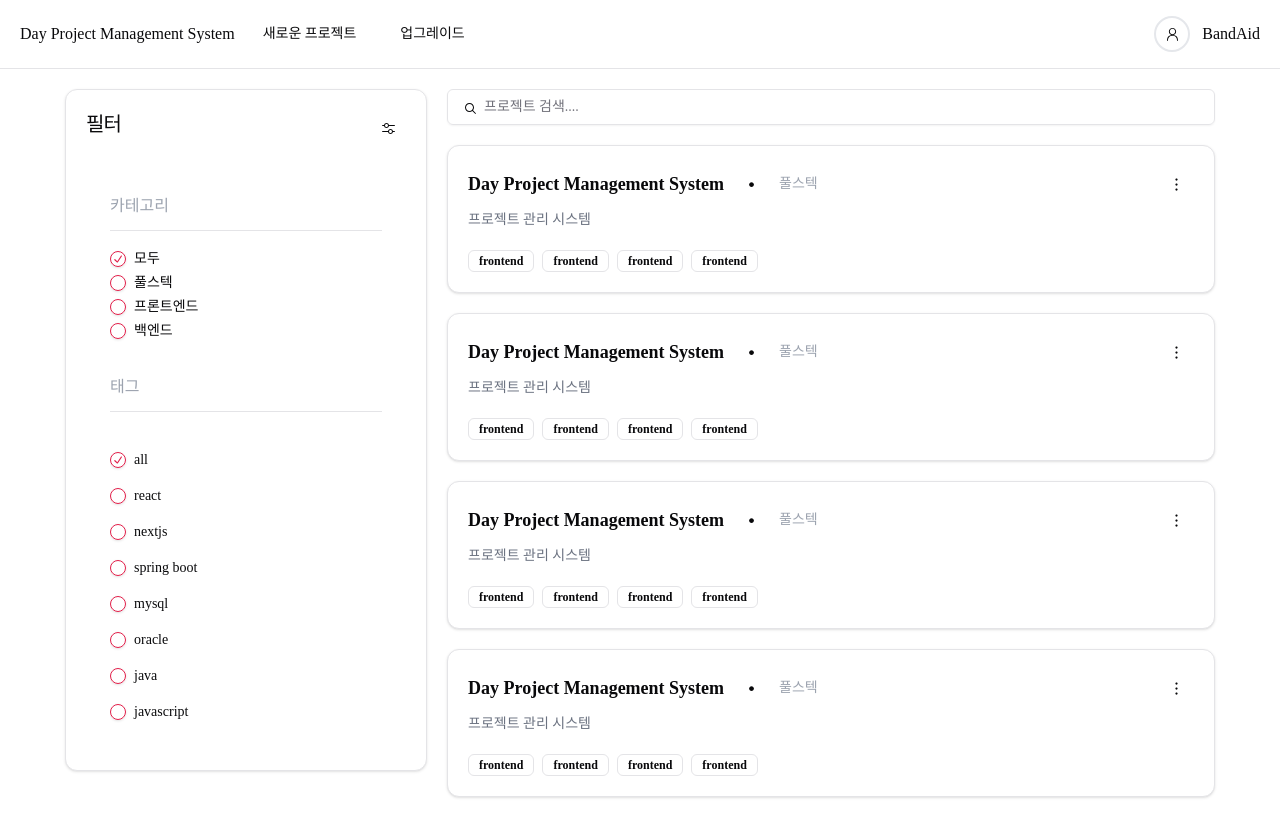
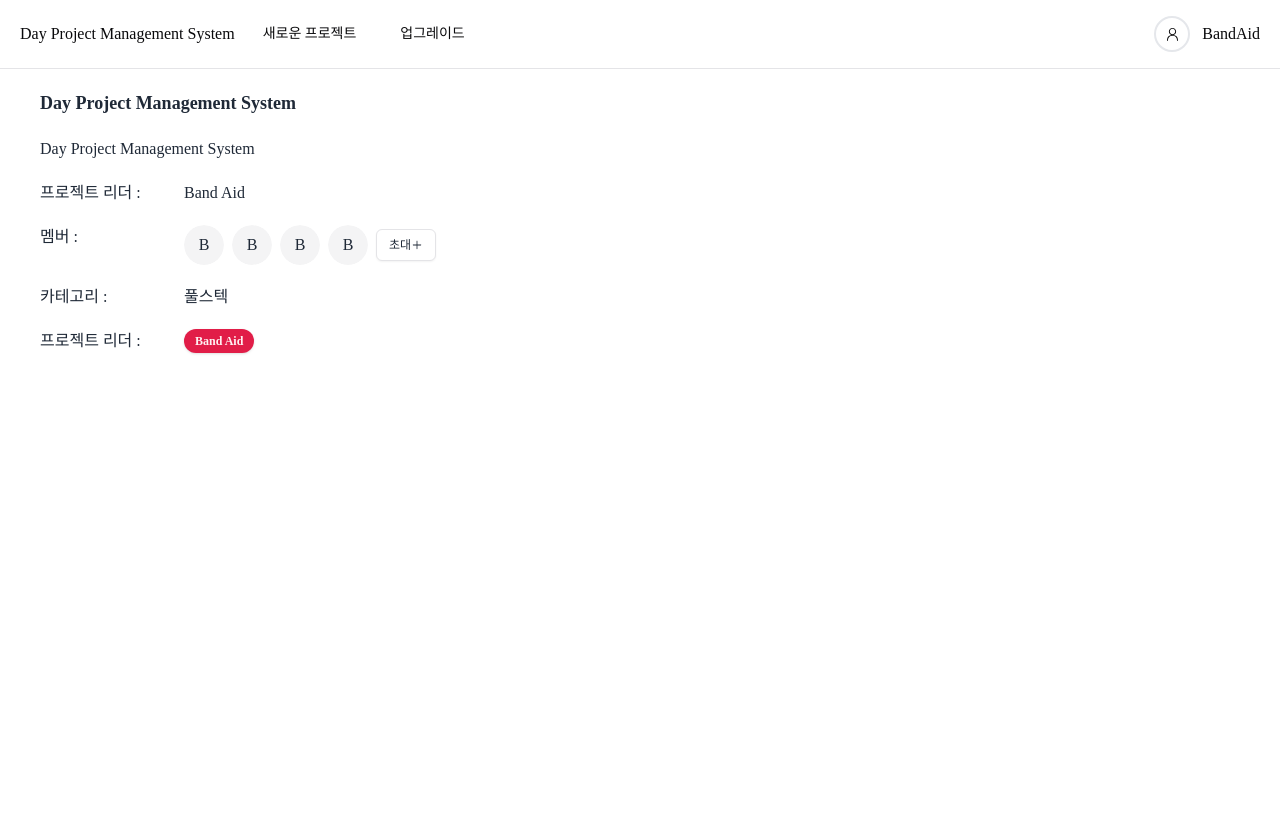
Before and after one commit to Jangchaeyun/DPMS, a React (Vite) app in the folder React/project-management-react/: page /projects/1 in a window 1280 px wide. Shown: the top 836 px of the page. Built offline with nearby package versions, Linux system fonts and the light colour scheme; a web font is replaced by a local one.

Commit message:
0926 ProjectDetails

```diff
--- a/React/project-management-react/package.json
+++ b/React/project-management-react/package.json
@@ -11,6 +11,7 @@
   },
   "dependencies": {
     "@hookform/resolvers": "^3.9.0",
+    "@radix-ui/react-avatar": "^1.1.0",
     "@radix-ui/react-dialog": "^1.1.1",
     "@radix-ui/react-dropdown-menu": "^2.1.1",
     "@radix-ui/react-icons": "^1.3.0",
--- a/React/project-management-react/src/App.jsx
+++ b/React/project-management-react/src/App.jsx
@@ -5,12 +5,17 @@ import "./App.css";
 import { Button } from "./components/ui/button";
 import Home from "./Pages/Home/Home";
 import Navbar from "./Pages/Navbar/Navbar";
+import { Route, Routes } from "react-router-dom";
+import ProjectDetails from "./Pages/ProjectDetails/ProjectDetails";
 
 function App() {
   return (
     <>
       <Navbar />
-      <Home />
+      <Routes>
+        <Route path="/" element={<Home />} />
+        <Route path="/projects/:id" element={<ProjectDetails />} />
+      </Routes>
     </>
   );
 }
--- a/React/project-management-react/src/Pages/Project/ProjectCard.jsx
+++ b/React/project-management-react/src/Pages/Project/ProjectCard.jsx
@@ -8,15 +8,20 @@ import {
   DropdownMenuTrigger,
 } from "@/components/ui/dropdown-menu";
 import { DotFilledIcon, DotsVerticalIcon } from "@radix-ui/react-icons";
+import { useNavigate } from "react-router-dom";
 
 const ProjectCard = () => {
+  const navigate = useNavigate();
   return (
     <Card className="p-5 w-full lg:max-w-3xl">
       <div className="space-y-5">
         <div className="space-y-2">
           <div className="flex justify-between">
             <div className="flex items-center gap-5">
-              <h1 className="cursor-pointer font-bold text-lg">
+              <h1
+                onClick={() => navigate("/projects/1")}
+                className="cursor-pointer font-bold text-lg"
+              >
                 Day Project Management System
               </h1>
               <DotFilledIcon />
@@ -39,7 +44,11 @@ const ProjectCard = () => {
           <p className="text-gray-500 text-sm">프로젝트 관리 시스템</p>
         </div>
         <div className="flex flex-wrap gap-2 items-center">
-            {[1, 1, 1, 1].map((item) => <Badge key={item} variant="outline">{"frontend"}</Badge>)}
+          {[1, 1, 1, 1].map((item) => (
+            <Badge key={item} variant="outline">
+              {"frontend"}
+            </Badge>
+          ))}
         </div>
       </div>
     </Card>
--- /dev/null
+++ b/React/project-management-react/src/Pages/ProjectDetails/InviteUserForm.jsx
@@ -0,0 +1,7 @@
+import React from "react";
+
+const InviteUserForm = () => {
+  return <div>InviteUserForm</div>;
+};
+
+export default InviteUserForm;
--- /dev/null
+++ b/React/project-management-react/src/Pages/ProjectDetails/ProjectDetails.jsx
@@ -0,0 +1,80 @@
+import { Avatar, AvatarFallback } from "@/components/ui/avatar";
+import { Badge } from "@/components/ui/badge";
+import { Button } from "@/components/ui/button";
+import {
+  Dialog,
+  DialogClose,
+  DialogContent,
+  DialogHeader,
+  DialogTrigger,
+} from "@/components/ui/dialog";
+import { ScrollArea } from "@/components/ui/scroll-area";
+import { PlusIcon } from "@radix-ui/react-icons";
+import InviteUserForm from "./InviteUserForm";
+
+const ProjectDetails = () => {
+  const handleProjectInvitation = () => {};
+  return (
+    <>
+      <div className="mt-5 lg:px-10">
+        <div className="lg:flex gap-5 justify-between pb-4">
+          <ScrollArea className="h-screen lg:w-[69%] pr-2">
+            <div className="text-gray-800 pb-10 w-full">
+              <h1 className="text-lg font-semibold pb-5">
+                Day Project Management System
+              </h1>
+              <div className="space-y-5 pb-10">
+                <p className="w-full md:max-w-lg lg:max-w-xl">
+                  Day Project Management System
+                </p>
+                <div className="flex">
+                  <p className="w-36">프로젝트 리더 :</p>
+                  <p>Band Aid</p>
+                </div>
+                <div className="flex">
+                  <p className="w-36">멤버 :</p>
+                  <div className="flex items-center gap-2">
+                    {[1, 1, 1, 1].map((item) => (
+                      <Avatar className="cursor-pointer" key={item}>
+                        <AvatarFallback>B</AvatarFallback>
+                      </Avatar>
+                    ))}
+                  </div>
+                  <Dialog>
+                    <DialogTrigger>
+                      <DialogClose>
+                        <Button
+                          size="sm"
+                          variant="outline"
+                          onClick={handleProjectInvitation}
+                          className="ml-2"
+                        >
+                          <span>초대</span>
+                          <PlusIcon className="w-3 h-3" />
+                        </Button>
+                      </DialogClose>
+                    </DialogTrigger>
+                    <DialogContent>
+                      <DialogHeader>사용자 초대</DialogHeader>
+                      <InviteUserForm />
+                    </DialogContent>
+                  </Dialog>
+                </div>
+                <div className="flex">
+                  <p className="w-36">카테고리 :</p>
+                  <p>풀스텍</p>
+                </div>
+                <div className="flex">
+                  <p className="w-36">프로젝트 리더 :</p>
+                  <Badge>Band Aid</Badge>
+                </div>
+              </div>
+            </div>
+          </ScrollArea>
+        </div>
+      </div>
+    </>
+  );
+};
+
+export default ProjectDetails;
--- a/React/project-management-react/src/Pages/ProjectList/ProjectList.jsx
+++ b/React/project-management-react/src/Pages/ProjectList/ProjectList.jsx
@@ -46,7 +46,7 @@ const ProjectList = () => {
             <CardContent className="mt-5">
               <ScrollArea className="space-y-7 h-[70vh]">
                 <div>
-                  <h1 className="pb-3 text-gray-400 border-b">카테고리</h1>
+                  <h1 lassName="pb-3 text-gray-400 border-b">카테고리</h1>
                   <div className="pt-5">
                     <RadioGroup
                       defaultValue="all"
--- /dev/null
+++ b/React/project-management-react/src/components/ui/avatar.jsx
@@ -0,0 +1,33 @@
+import * as React from "react"
+import * as AvatarPrimitive from "@radix-ui/react-avatar"
+
+import { cn } from "@/lib/utils"
+
+const Avatar = React.forwardRef(({ className, ...props }, ref) => (
+  <AvatarPrimitive.Root
+    ref={ref}
+    className={cn("relative flex h-10 w-10 shrink-0 overflow-hidden rounded-full", className)}
+    {...props} />
+))
+Avatar.displayName = AvatarPrimitive.Root.displayName
+
+const AvatarImage = React.forwardRef(({ className, ...props }, ref) => (
+  <AvatarPrimitive.Image
+    ref={ref}
+    className={cn("aspect-square h-full w-full", className)}
+    {...props} />
+))
+AvatarImage.displayName = AvatarPrimitive.Image.displayName
+
+const AvatarFallback = React.forwardRef(({ className, ...props }, ref) => (
+  <AvatarPrimitive.Fallback
+    ref={ref}
+    className={cn(
+      "flex h-full w-full items-center justify-center rounded-full bg-muted",
+      className
+    )}
+    {...props} />
+))
+AvatarFallback.displayName = AvatarPrimitive.Fallback.displayName
+
+export { Avatar, AvatarImage, AvatarFallback }
--- a/React/project-management-react/src/components/ui/badge.jsx
+++ b/React/project-management-react/src/components/ui/badge.jsx
@@ -1,10 +1,10 @@
-import * as React from "react"
+import * as React from "react";
 import { cva } from "class-variance-authority";
 
-import { cn } from "@/lib/utils"
+import { cn } from "@/lib/utils";
 
 const badgeVariants = cva(
-  "inline-flex items-center rounded-md border px-2.5 py-0.5 text-xs font-semibold transition-colors focus:outline-none focus:ring-2 focus:ring-ring focus:ring-offset-2",
+  "inline-flex items-center rounded-full border px-2.5 py-0.5 text-xs font-semibold transition-colors focus:outline-none focus:ring-2 focus:ring-ring focus:ring-offset-2",
   {
     variants: {
       variant: {
@@ -21,14 +21,12 @@ const badgeVariants = cva(
       variant: "default",
     },
   }
-)
+);
 
-function Badge({
-  className,
-  variant,
-  ...props
-}) {
-  return (<div className={cn(badgeVariants({ variant }), className)} {...props} />);
+function Badge({ className, variant, ...props }) {
+  return (
+    <div className={cn(badgeVariants({ variant }), className)} {...props} />
+  );
 }
 
-export { Badge, badgeVariants }
+export { Badge, badgeVariants };
--- a/React/project-management-react/src/main.jsx
+++ b/React/project-management-react/src/main.jsx
@@ -1,10 +1,13 @@
-import { StrictMode } from 'react'
-import { createRoot } from 'react-dom/client'
-import App from './App.jsx'
-import './index.css'
+import { StrictMode } from "react";
+import { createRoot } from "react-dom/client";
+import App from "./App.jsx";
+import "./index.css";
+import { BrowserRouter } from "react-router-dom";
 
-createRoot(document.getElementById('root')).render(
+createRoot(document.getElementById("root")).render(
   <StrictMode>
-    <App />
-  </StrictMode>,
-)
+    <BrowserRouter>
+      <App />
+    </BrowserRouter>
+  </StrictMode>
+);
```
Also changed, not shown: 1 other file (tests, documents, lock files or other folders).
